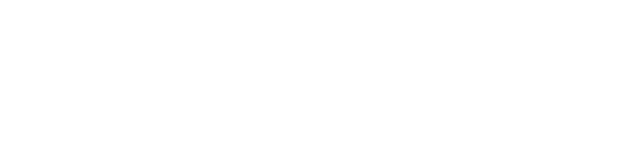
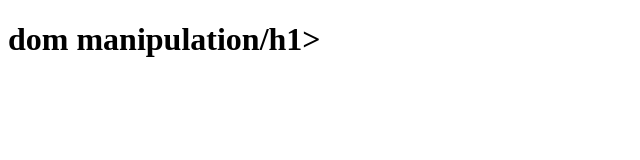
Before and after one commit to yadhugovindc/gitsecondary, a plain HTML site: page index.html in a window 1280 px wide. Shown: the whole page, without its empty margins (0-640 px from the left). Drawn offline with Linux system fonts and the light colour scheme.

Commit message:
added heading

```diff
--- a/index.html
+++ b/index.html
@@ -6,6 +6,7 @@
   <title>Document</title>
 </head>
 <body>
+  <h1>dom manipulation/h1>
 
 </body>
 </html>
```
Also changed, not shown: 1 other file.
